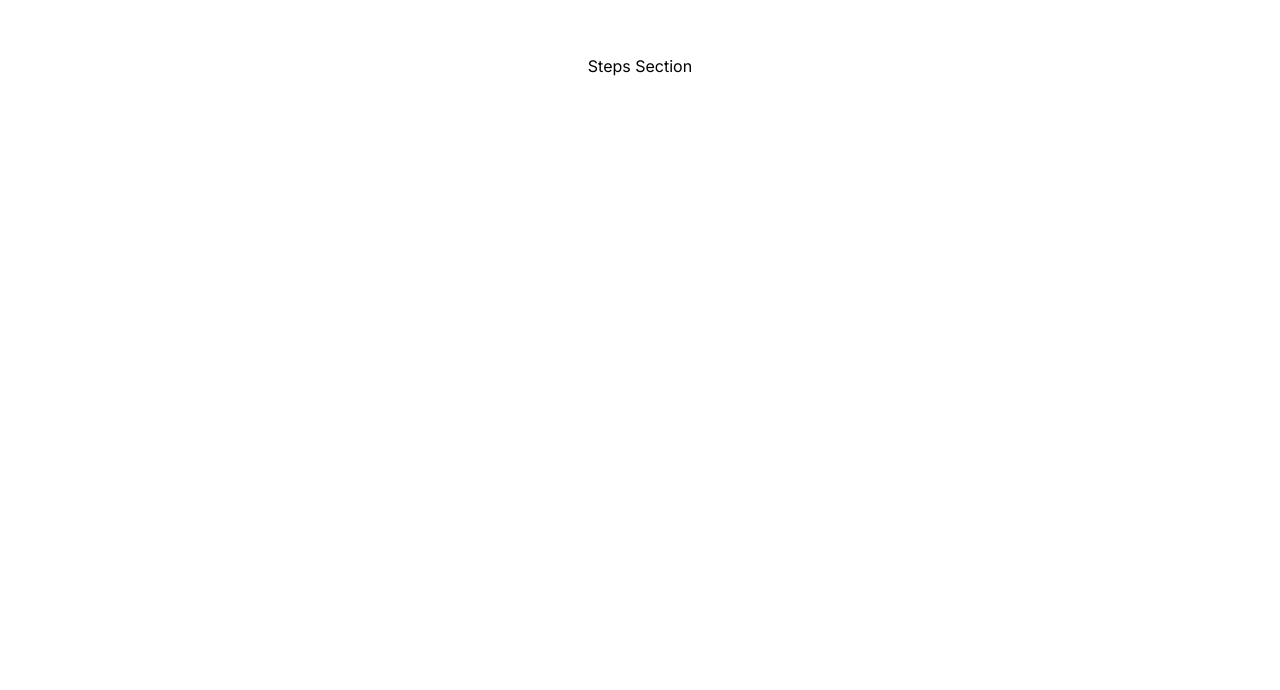
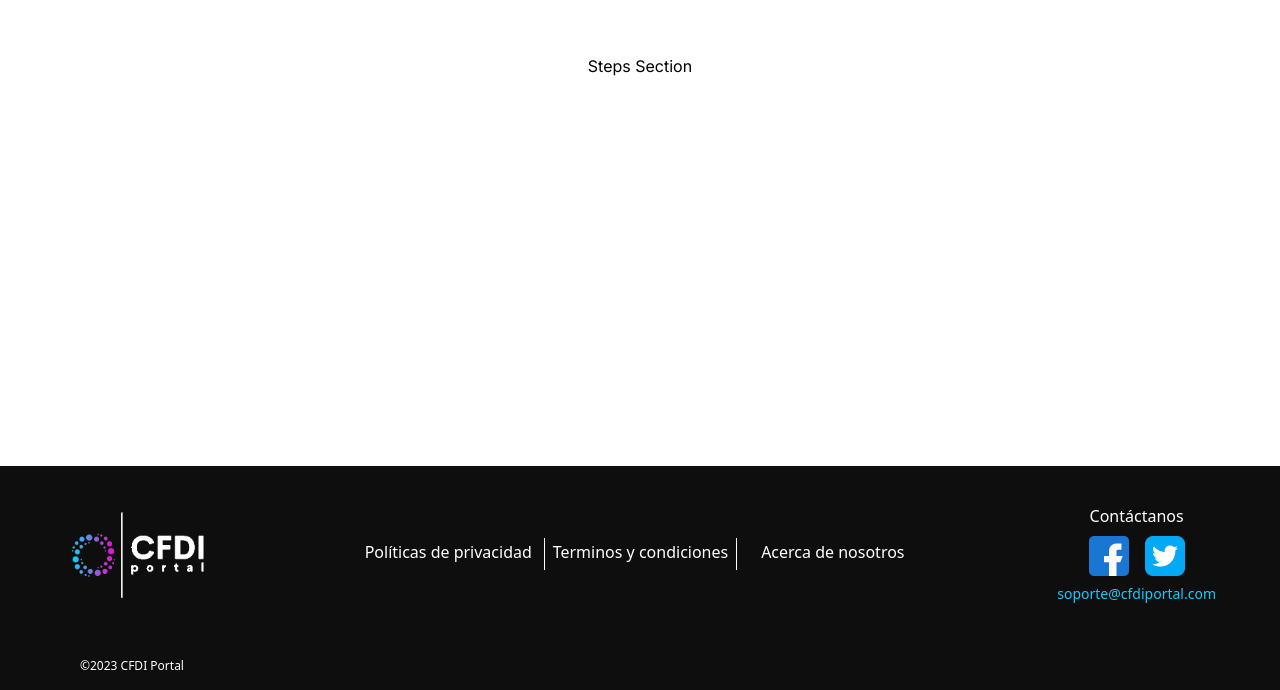
Before and after one commit to tuco5/cfdi-reception-portal, a Next.js app: page / in a window 1280 px wide. Shown: the part 1854-2544 px from the top of the page. Before the commit the page ends 2320 px from the top, so only its background shows below. Built offline with nearby package versions, Linux system fonts and the light colour scheme.

Commit message:
Feature: Footer (#12)
* add social media icons to repo

* fix a semantic bug

* rearchitect card components

* nav item component

* footer complete

* fix margin bottom

```diff
--- /dev/null
+++ b/src/components/Footer.tsx
@@ -0,0 +1,53 @@
+import Image from 'next/image';
+import Logo from './Logo';
+import NavItem from './NavItem';
+import Link from 'next/link';
+
+const menuLinks = [
+  {href: '/privacy', label: 'Políticas de privacidad'},
+  {href: '/terms-and-conditions', label: 'Terminos y condiciones'},
+  {href: '/about-us', label: 'Acerca de nosotros'},
+];
+export default function Footer() {
+  return (
+    <footer className="flex w-full justify-center bg-black px-10 text-white">
+      <div className="flex h-56 w-full max-w-6xl flex-col">
+        <div className="flex h-full w-full items-center justify-between">
+          <Logo variant="white" size="md" />
+
+          <div className="flex w-full max-w-xl justify-around">
+            {menuLinks.map(({href, label}) => (
+              <NavItem key={href} href={href} variant="white" className="h-8">
+                {label}
+              </NavItem>
+            ))}
+          </div>
+
+          <div className="flex flex-col items-center gap-2">
+            <p>Contáctanos</p>
+            <div className="flex w-24 justify-between">
+              <Link
+                href="https://twitter.com"
+                className="transition-all duration-300 hover:-translate-y-1"
+                target="_blank"
+              >
+                <Image src="/img/logo-facebook.png" alt="logo facebook" width={40} height={40} />
+              </Link>
+              <Link
+                href="https://facebook.com"
+                className="transition-all duration-300 hover:-translate-y-1"
+                target="_blank"
+              >
+                <Image src="/img/logo-twitter.png" alt="logo twitter" width={40} height={40} />
+              </Link>
+            </div>
+            <a className="text-sm text-secondary" href="mailto:soporte@cfdiportal.com">
+              soporte@cfdiportal.com
+            </a>
+          </div>
+        </div>
+        <p className="p-4 text-xs">©2023 CFDI Portal</p>
+      </div>
+    </footer>
+  );
+}
--- a/src/components/Logo.tsx
+++ b/src/components/Logo.tsx
@@ -5,20 +5,26 @@ const VARIANT = {
   white: '/img/logo-white.png',
   black: '/img/logo-black.png',
 };
+const SIZE = {
+  sm: {height: 60, width: 120},
+  md: {height: 80, width: 160},
+  lg: {height: 120, width: 240},
+};
 
 interface LogoProps {
   variant?: 'white' | 'black';
+  size?: 'sm' | 'md' | 'lg';
 }
 
-export default function Logo({variant = 'black'}: LogoProps) {
+export default function Logo({variant = 'black', size = 'sm'}: LogoProps) {
   return (
     <Link href="/">
       <Image
         src={VARIANT[variant]}
         alt="Logo"
-        height={60}
-        width={120}
-        className="h-16 object-contain object-center"
+        height={SIZE[size].height}
+        width={SIZE[size].width}
+        className="object-contain object-center"
       />
     </Link>
   );
--- /dev/null
+++ b/src/components/NavItem.tsx
@@ -0,0 +1,28 @@
+import Link from 'next/link';
+import {twMerge} from 'tailwind-merge';
+
+const VARIANT = {
+  black: 'text-black border-black hover:bg-black hover:text-white',
+  white: 'text-white border-white hover:bg-white hover:text-black',
+};
+interface NavItemProps {
+  variant?: 'white' | 'black';
+  href: string;
+  children: React.ReactNode;
+  className?: string;
+}
+export default function NavItem({variant = 'black', href, children, className = ''}: NavItemProps) {
+  return (
+    <Link
+      key={href}
+      href={href}
+      className={twMerge(
+        'h-1/2 w-full border-r pt-0.5 text-center transition-all duration-300 last:border-0 ',
+        VARIANT[variant],
+        className
+      )}
+    >
+      {children}
+    </Link>
+  );
+}
--- a/src/components/Navbar.tsx
+++ b/src/components/Navbar.tsx
@@ -1,5 +1,6 @@
 import Link from 'next/link';
 import Logo from './Logo';
+import NavItem from './NavItem';
 
 const menuLinks = [
   {href: '/', label: 'Inicio'},
@@ -9,20 +10,16 @@ const menuLinks = [
 
 export default function Navbar() {
   return (
-    <header className="flex h-16 w-full justify-center bg-white bg-opacity-[0.95] px-12 shadow-md fixed">
+    <header className="fixed flex h-16 w-full justify-center bg-white bg-opacity-[0.95] px-12 shadow-md">
       <div className="flex w-full max-w-6xl items-center justify-between ">
         <div>
           <Logo />
         </div>
         <nav className="flex h-full w-1/3 max-w-sm items-center justify-between">
           {menuLinks.map(({href, label}) => (
-            <Link
-              key={href}
-              href={href}
-              className="h-1/2 w-full border-r border-black pt-0.5 text-center transition-all duration-300 last:border-0 hover:bg-black hover:text-white"
-            >
+            <NavItem key={href} href={href}>
               {label}
-            </Link>
+            </NavItem>
           ))}
         </nav>
         {/* TODO: Add hover effect whe colors are ready */}
--- a/src/components/page-sections/AboutCard.tsx
+++ b/src/components/cards/AboutCard.tsx
@@ -9,7 +9,7 @@ export default function AboutCard({title, children, Icon}: AboutCardProps) {
   return (
     <div className="flex h-96 w-80 flex-col items-center justify-between gap-4 rounded-2xl bg-black p-8 text-white">
       <p className="text-4xl text-secondary">{title}</p>
-      <p className="flex h-24 w-full items-center justify-center">{Icon}</p>
+      <div className="flex h-24 w-full items-center justify-center">{Icon}</div>
       <p className="h-full text-center text-lg">{children}</p>
     </div>
   );
--- a/src/components/page-sections/AboutSection.tsx
+++ b/src/components/page-sections/AboutSection.tsx
@@ -1,5 +1,5 @@
 import Icon from '../Icon';
-import AboutCard from './AboutCard';
+import AboutCard from '../cards/AboutCard';
 
 export default function AboutSection() {
   return (
--- a/src/pages/_app.tsx
+++ b/src/pages/_app.tsx
@@ -1,3 +1,4 @@
+import Footer from '@/components/Footer';
 import Navbar from '@/components/Navbar';
 import '@/styles/globals.css';
 import type { AppProps } from 'next/app';
@@ -7,6 +8,7 @@ export default function App({ Component, pageProps }: AppProps) {
     <>
       <Navbar />
       <Component {...pageProps} />
+      <Footer />
     </>
   );
 }
```
Also changed, not shown: public/img/logo-facebook.png (added), public/img/logo-twitter.png (added).
